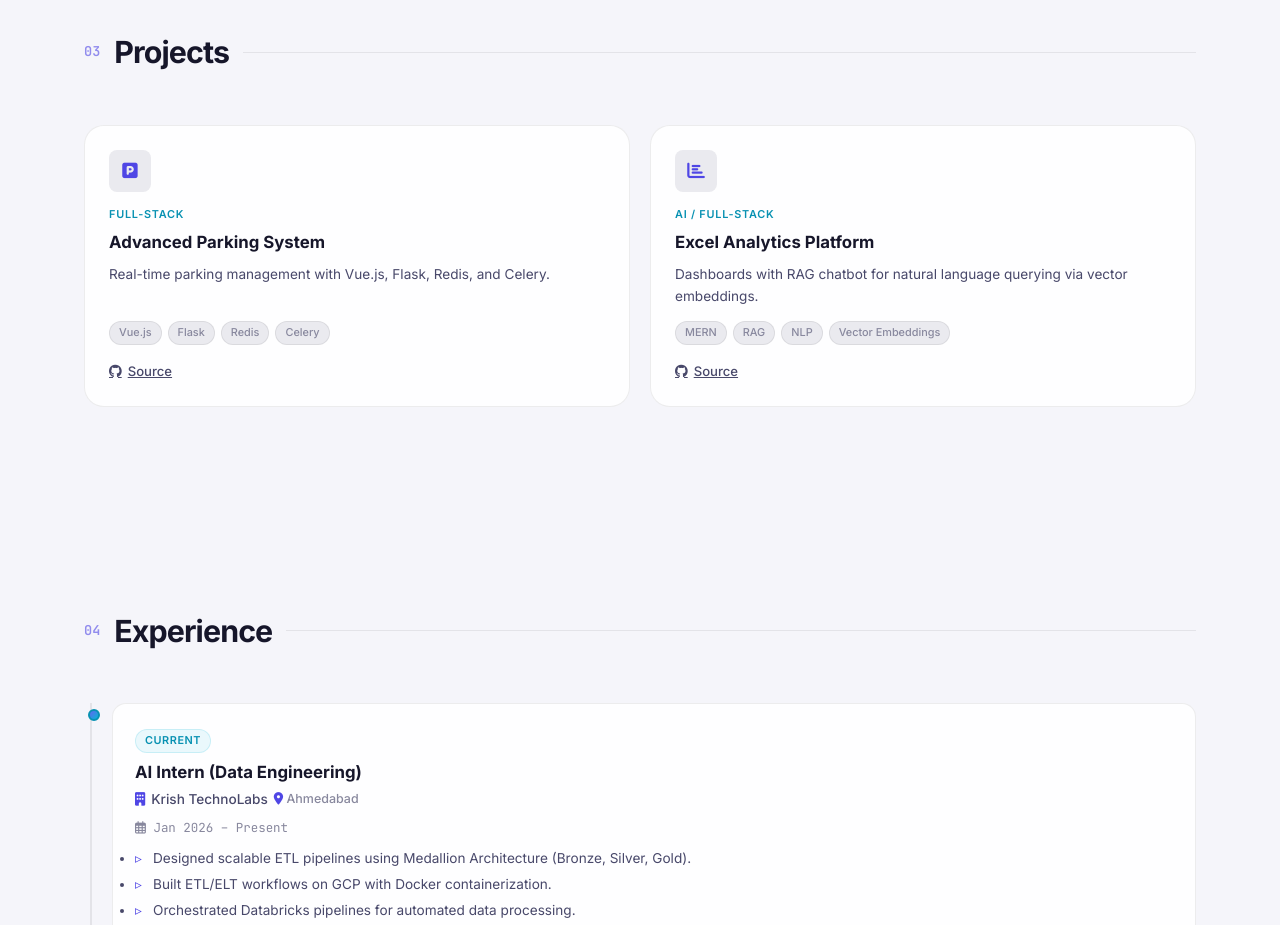
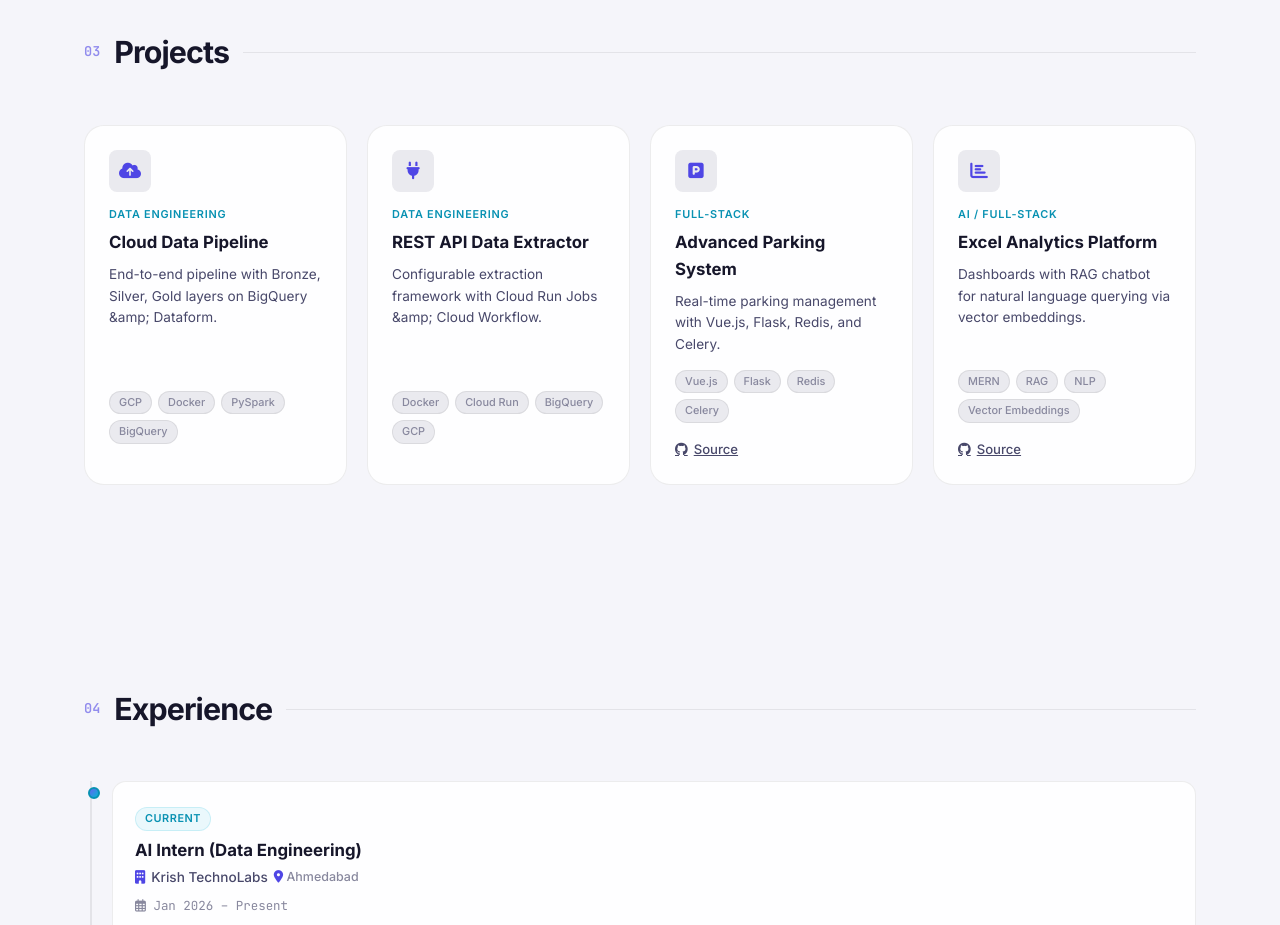
Before and after one commit to unmasked2105/portfolio, a React (Vite) app: page / in a window 1280 px wide. Shown: the part 3200-4125 px from the top of the page. Built offline with nearby package versions, Linux system fonts and the light colour scheme.

Commit message:
Restore DE projects, remove GitHub links from them

```diff
--- a/src/components/Projects.tsx
+++ b/src/components/Projects.tsx
@@ -17,7 +17,7 @@ export default function Projects() {
               <h3 className="proj-title">{p.title}</h3>
               <p className="proj-desc">{p.desc}</p>
               <div className="proj-tags">{p.tags.map(t => <span key={t}>{t}</span>)}</div>
-              <a href={p.link} className="proj-link" target="_blank" rel="noopener noreferrer"><i className="fab fa-github" aria-hidden="true"></i> Source</a>
+              {p.link && <a href={p.link} className="proj-link" target="_blank" rel="noopener noreferrer"><i className="fab fa-github" aria-hidden="true"></i> Source</a>}
             </article>
           ))}
         </div>
--- a/src/data/projects.ts
+++ b/src/data/projects.ts
@@ -1,6 +1,20 @@
 import type { Project } from '../types';
 
 export const PROJECTS: Project[] = [
+  {
+    icon: 'cloud-upload-alt',
+    cat: 'Data Engineering',
+    title: 'Cloud Data Pipeline',
+    desc: 'End-to-end pipeline with Bronze, Silver, Gold layers on BigQuery &amp; Dataform.',
+    tags: ['GCP', 'Docker', 'PySpark', 'BigQuery'],
+  },
+  {
+    icon: 'plug',
+    cat: 'Data Engineering',
+    title: 'REST API Data Extractor',
+    desc: 'Configurable extraction framework with Cloud Run Jobs &amp; Cloud Workflow.',
+    tags: ['Docker', 'Cloud Run', 'BigQuery', 'GCP'],
+  },
   {
     icon: 'parking',
     cat: 'Full-Stack',
--- a/src/types.ts
+++ b/src/types.ts
@@ -35,7 +35,7 @@ export interface Project {
   title: string;
   desc: string;
   tags: string[];
-  link: string;
+  link?: string;
 }
 
 export interface SkillCategory {
```
